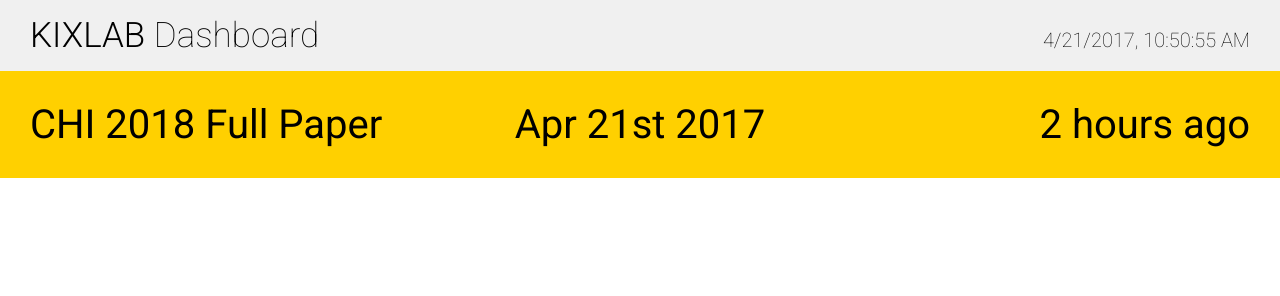
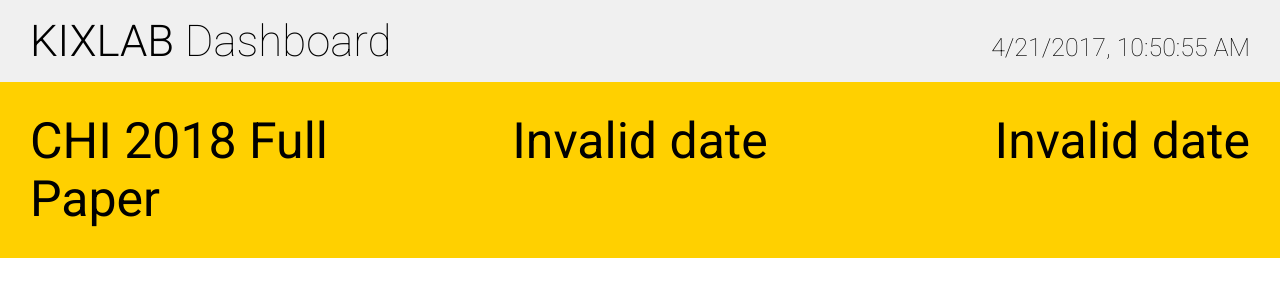
Before and after one commit to kixlab/tv-dashboard, a website built with webpack: page index.html in a window 1280 px wide. Built offline with nearby package versions, Linux system fonts and the light colour scheme; some packages are replaced by stand-ins of ours.

Commit message:
Extracted events to json file

```diff
--- /dev/null
+++ b/_events.json
@@ -0,0 +1,6 @@
+[
+    {
+        "title": "CHI 2018 Full Paper",
+        "time": "Seotember 14, 2017 10:00 PDT"
+    }
+]
--- a/main.js
+++ b/main.js
@@ -1,10 +1,13 @@
 import './style.scss';
 import moment from 'moment';
+import items from './_events.json';
 
-/* List of deadline items */
-let items = [
-    {title: 'CHI 2018 Full Paper', time: moment('April 21, 2017 2:00 PDT')}
-];
+/* Parse and sort items */
+let itemsParsed = items.map((item) => {
+    item.time = moment(item.time);
+    return item;
+})
+itemsParsed.sort((a, b) => a.time.diff(b.time, 'seconds') > 0);
 
 
 /* Templates */
@@ -22,11 +25,8 @@ const $ = document.querySelectorAll.bind(document);
 /* Update routine */
 const update = () => {
     $('#current-time')[0].innerHTML = currentTimeTemplate(new Date());
-    $('#deadline-list')[0].innerHTML = itemsTemplate(items);
+    $('#deadline-list')[0].innerHTML = itemsTemplate(itemsParsed);
 };
-
-/* Sort deadline items */
-items.sort((a, b) => a.time.diff(b.time, 'seconds') > 0);
 
 /* Install document.ready event listener */
 document.addEventListener("DOMContentLoaded", () => {
--- a/package.json
+++ b/package.json
@@ -12,6 +12,7 @@
     "babel-preset-env": "^1.4.0",
     "css-loader": "^0.28.0",
     "extract-text-webpack-plugin": "^2.1.0",
+    "json-loader": "^0.5.4",
     "node-sass": "^4.5.2",
     "postcss-loader": "^1.3.3",
     "postcss-smart-import": "^0.6.11",
--- a/style.scss
+++ b/style.scss
@@ -9,7 +9,7 @@ ul, ol, h1, h2, h3, h4, h5 {
 /* Typography */
 body {
     font-family: 'Roboto', sans-serif;
-    font-size: 20px;
+    font-size: 25px;
 }
 .datetime {
     font-weight: 100;
@@ -60,7 +60,7 @@ header {
 
 .deadline-item {
     & > * {
-        flex: 1;
+        flex: 100%;
     }
     .item-date {
         text-align: center;
--- a/webpack.config.js
+++ b/webpack.config.js
@@ -34,6 +34,10 @@ module.exports = {
             'postcss-loader',
             'sass-loader'
           ]})
+      },
+      {
+        test: /\.json$/,
+        use: 'json-loader'
       }
     ]
   },
```
Also changed, not shown: README.md, dist/bundle.js, dist/style.css.
